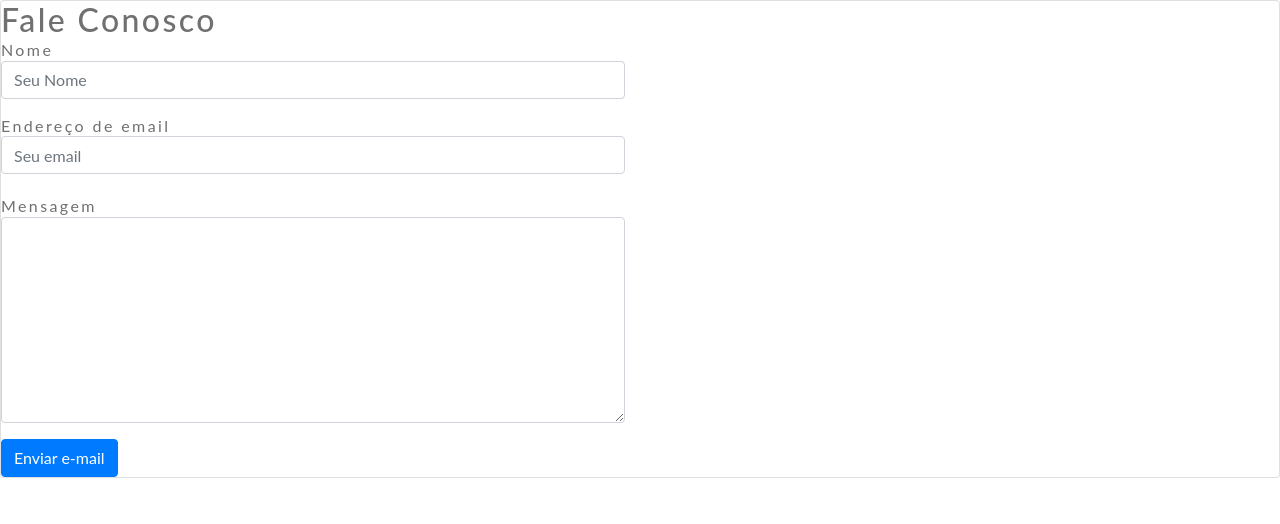
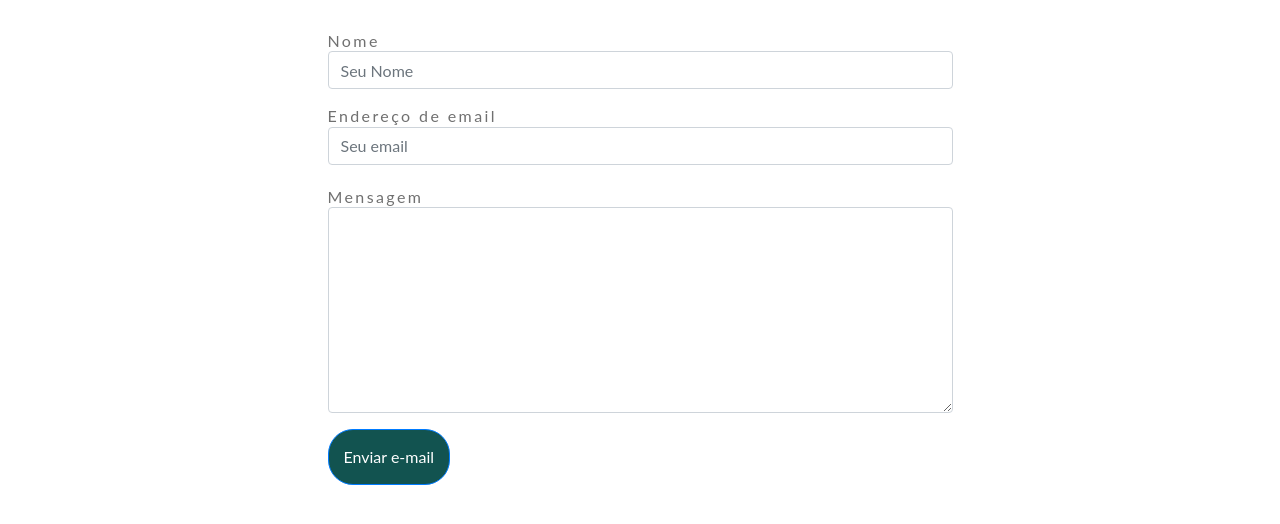
Before and after one commit to ThiagoMarques/mudar-o-mundo, a PHP site: page /contato.php in a window 1280 px wide. Shown: the part 224-748 px from the top of the page. Run offline with PHP 8.4, Linux system fonts and the light colour scheme; some libraries are stand-ins or nearby versions.

Commit message:
Ajusta tela de contato

```diff
--- a/assets/css/main.css
+++ b/assets/css/main.css
@@ -75,6 +75,13 @@ body {
 .margin-button {
   margin-left: 30px;
   margin-right: 30px;
+}
+
+/* Grid - Contato */
+.form-contato {
+  margin-left: auto;
+  margin-right: auto;
+  margin-top: 30px;
 }
 
 
@@ -170,6 +177,11 @@ a, a:focus, a:hover  {
   font-size: 30px;
   padding: 17px 32px 17px 32px;
 }
+.btn-contato {
+  background-color: var(--color-secondary);
+  border-radius: 25px;
+  padding: 15px;
+}
 
 /* Imagens */
 img {
--- a/contato.php
+++ b/contato.php
@@ -47,11 +47,9 @@
 
 <body>
 <div class="blog-container">
-        <div class="card cardBlog">
+        <div class="index-container">
             <div class="row align-items-center">
-                <div class="col-sm-6">
-                <h2 class="title-post ">Fale Conosco</h2>
-
+                <div class="col-sm-6 form-contato">
                 <form action="mail/contatoemail.php" method="post">
                     <div class="form-group">
                         <div class="form-group">
@@ -65,7 +63,7 @@
                         <label for="txtMensagem">Mensagem</label><br>
                         <textarea class="form-control" name="txtMensagem" id="txtMensagem" rows="8" cols="40"></textarea>
                     </div>
-                        <button type="submit" name="Enviar" class="btn btn-primary">Enviar e-mail</button>
+                        <button type="submit" name="Enviar" class="btn btn-contato btn-primary">Enviar e-mail</button>
                     </form>
                 </div>
             </div>
```
